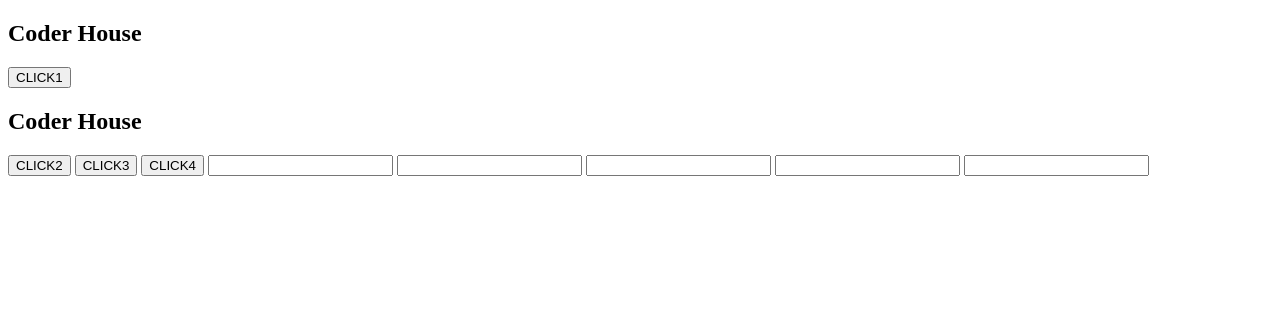
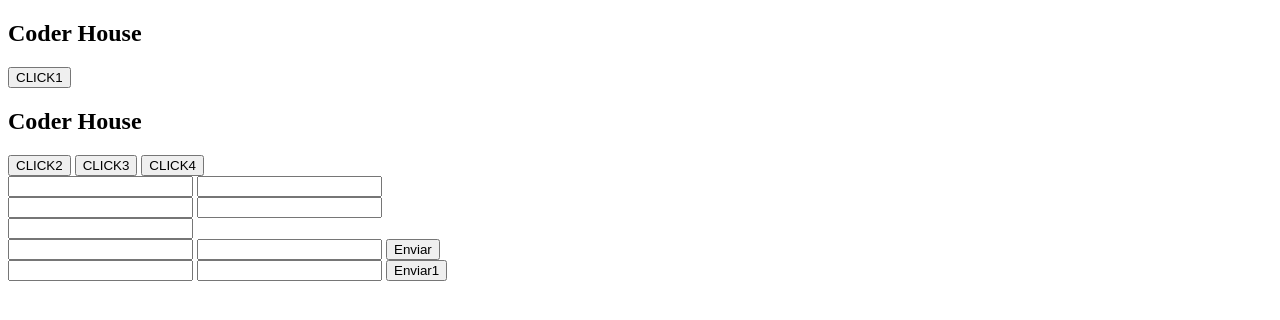
Before and after one commit to paraktamo/ortega_javascript, a plain HTML site: page clase 10 Eventos/index.html in a window 1280 px wide. Drawn offline with Linux system fonts and the light colour scheme.

Commit message:
10_06_2024 4

```diff
--- a/clase 10 Eventos/index.html
+++ b/clase 10 Eventos/index.html
@@ -26,16 +26,38 @@
     <button id="btnMain">CLICK4</button>
 
     <!-- Eventos del teclado keyup and keydown -->
-    <input id="nombre" type="text">
-    <input id="edad" type="number">
+    <div>
+        <input id="nombre" type="text">
+        <input id="edad" type="number">
+    </div>
 
     <!-- Eventos de teclado change-->
-    <input id = "nombre" type="text" class="input3">
-    <input id = "edad"   type="number" class="input4">
+    <div>
+        <input id="nombre" type="text" class="input3">
+        <input id="edad" type="number" class="input4">
+    </div>
 
     <!-- Eventos de teclado input -->
-    <input id = "nombre" type="text" class="input5">
+    <div>
+        <input id="nombre" type="text" class="input5">
+    </div>
 
+    <!-- Eventos de teclado submit -->
+    <div>
+        <form id="formulario">
+            <input type="text">
+            <input type="number">
+            <input type="submit" value="Enviar">
+        </form>
+    </div>
+
+    <div>
+        <form id="formulario1">
+            <input type="text">
+            <input type="number">
+            <input type="submit" value="Enviar1">
+        </form>
+    </div>
 
     <script src="js/script.js"></script>
 
--- a/clase 10 Eventos/js/script.js
+++ b/clase 10 Eventos/js/script.js
@@ -95,3 +95,29 @@
 ------ submit: Se activa cuando el formulario es enviado.
 Normalmente se utiliza para validar el formulario antes de ser enviado al servidor o
 bien para abortar el envío y procesarlo con JavaScript.                                                   */
+
+let miFormulario = document.getElementById("formulario"); // captura el elemento por su id
+miFormulario.addEventListener("submit", validarFormulario); // escucha el evento
+
+function validarFormulario(e) { // la función de respuesta
+    e.preventDefault(); // evita el envío del formulario para que no se recargue la página y se ejecute la función
+    console.log("Formulario Enviado"); // imprime en consola
+}
+
+// _______________________________________________________________________________________________________________ //
+
+/* Datos del formulario usando event */
+
+let miFormulario1 = document.getElementById("formulario1");
+miFormulario1.addEventListener("submit", validarFormulario1);
+
+function validarFormulario1(e) {
+
+    e.preventDefault();    //Cancelamos el comportamiento del evento
+
+    let formulario = e.target    //Obtenemos el elemento desde el cual se disparó el evento, es un atributo del evento "submit"
+
+    console.log(formulario.children[0].value);    //Obtengo el valor del primero hijo <input type="text"> y lo imprimo
+
+    console.log(formulario.children[1].value);    //Obtengo el valor del segundo hijo <input type="number"> y lo imprimo
+}
```
